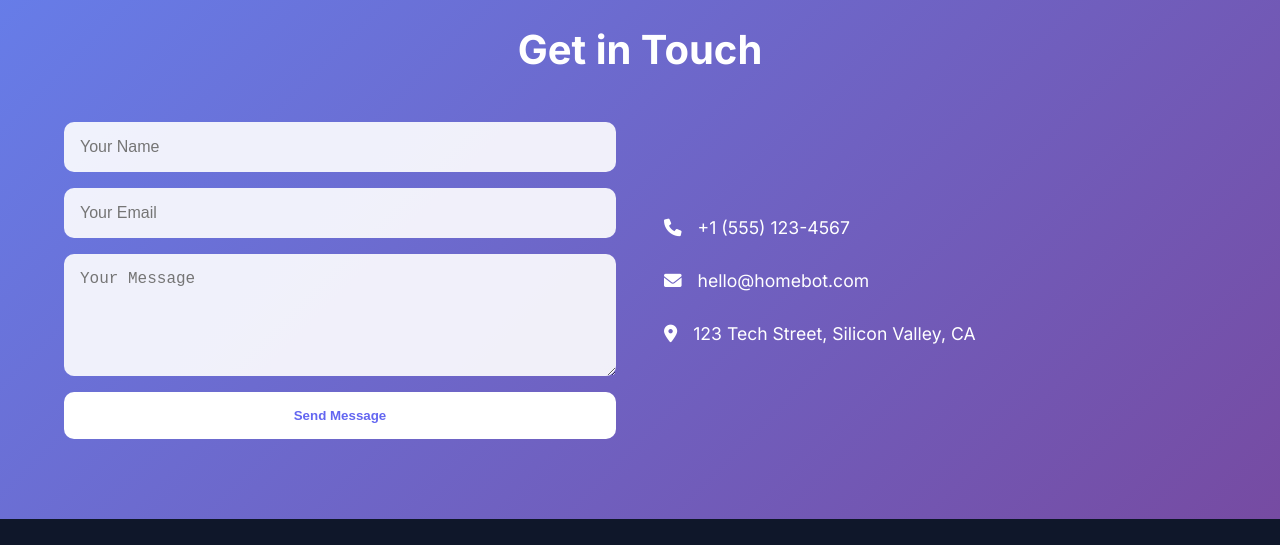
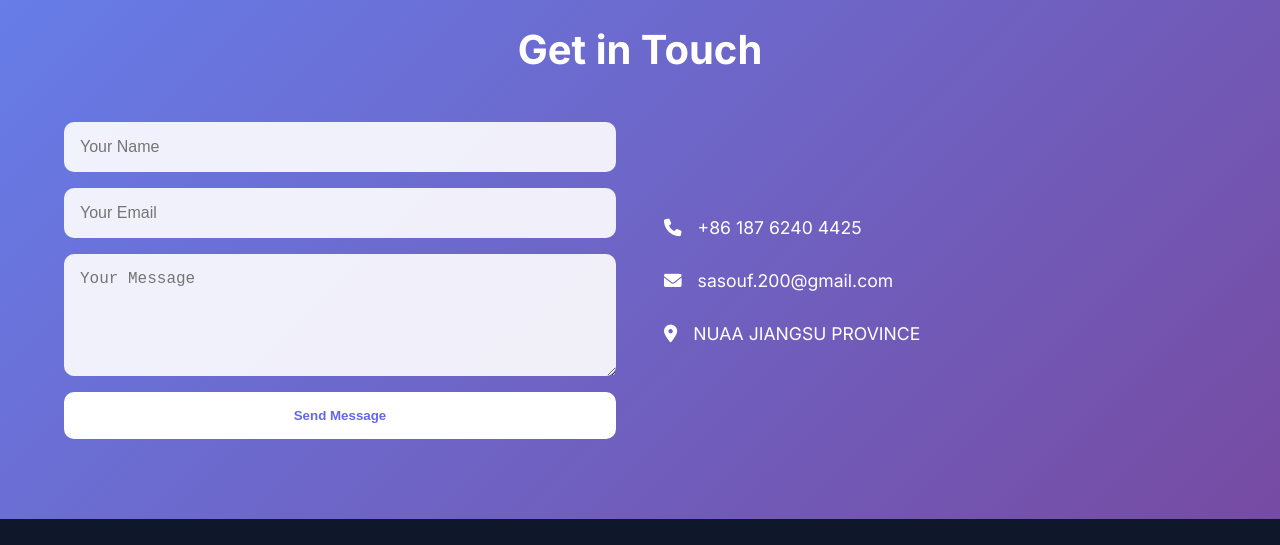
Before and after one commit to safihSou/smart-home-robots, a website: page index.html in a window 1280 px wide. Shown: the part 3690-4235 px from the top of the page. Drawn offline with Linux system fonts and the light colour scheme.

Commit message:
Modify title and contact details in index.html
Updated the title in the HTML document and modified contact information.

```diff
--- a/index.html
+++ b/index.html
@@ -3,7 +3,7 @@
 <head>
     <meta charset="UTF-8">
     <meta name="viewport" content="width=device-width, initial-scale=1.0">
-    <title>HomeBot - Smart Home Robots</title>
+    <title>HomeBot - Smart Home Robot marwa s</title>
     <base href="/smart-home-robots/">
     <link href="https://fonts.googleapis.com/css2?family=Inter:wght@300;400;500;600;700&display=swap" rel="stylesheet">
     <link rel="stylesheet" href="https://cdnjs.cloudflare.com/ajax/libs/font-awesome/6.0.0/css/all.min.css">
@@ -162,15 +162,15 @@
             <div class="contact-info">
                 <div class="info-item">
                     <i class="fas fa-phone"></i>
-                    <span>+1 (555) 123-4567</span>
+                    <span>+86 187 6240 4425</span>
                 </div>
                 <div class="info-item">
                     <i class="fas fa-envelope"></i>
-                    <span>hello@homebot.com</span>
+                    <span>sasouf.200@gmail.com</span>
                 </div>
                 <div class="info-item">
                     <i class="fas fa-map-marker-alt"></i>
-                    <span>123 Tech Street, Silicon Valley, CA</span>
+                    <span>NUAA JIANGSU PROVINCE</span>
                 </div>
             </div>
         </div>
```
